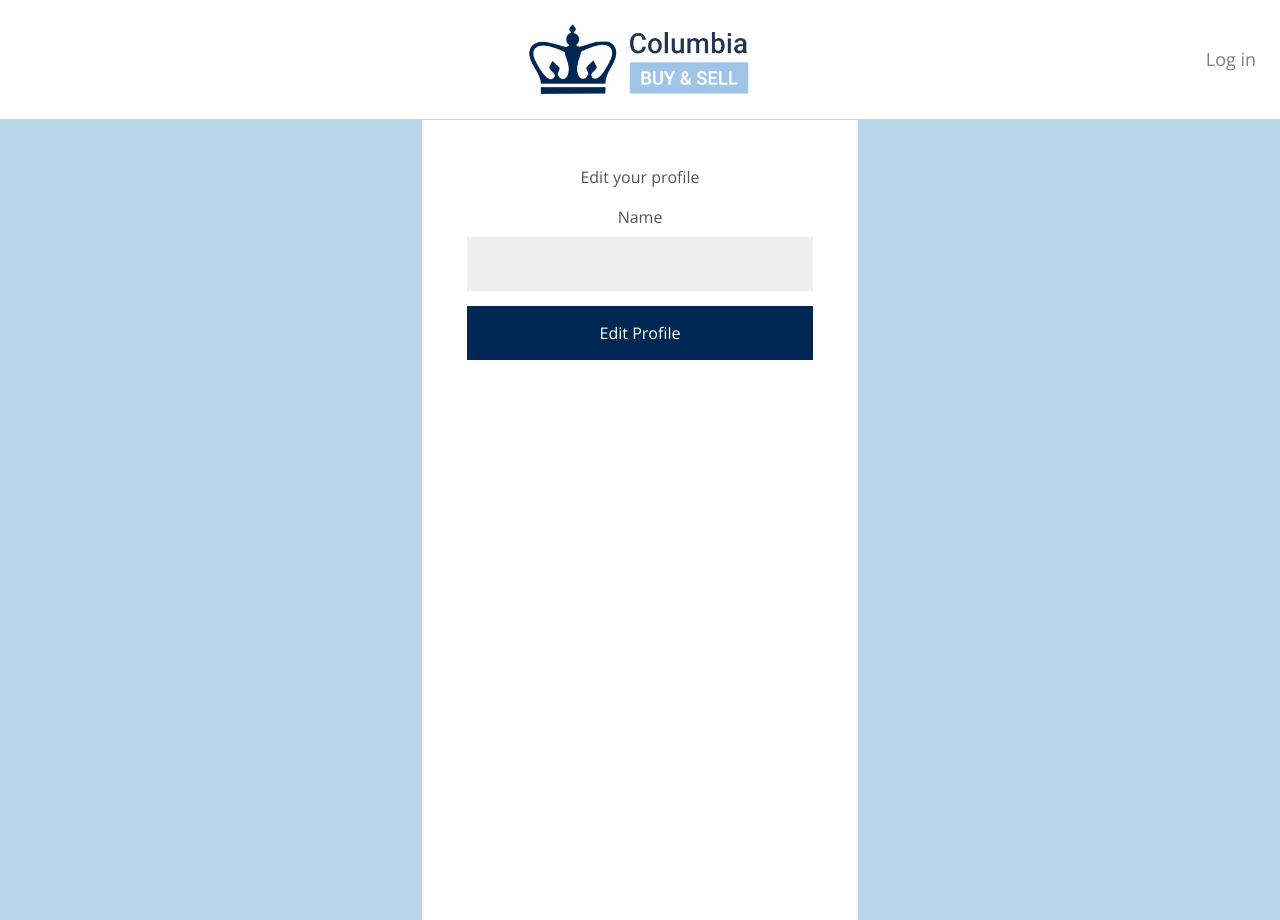
After one commit to nehajannu/w4111-proj1, a Flask app: template templates/settings.html in a window 1280 px wide. The commit adds this page. Run offline with Flask 2, Linux system fonts and the light colour scheme; the template is opened without the code that fills it, so the values that code supplies are empty; parts of the project's set-up code (start-up, migrations or seed data) failed here and were passed over; some libraries are stand-ins or nearby versions.

Commit message:
Add template for settings and add payment to menu

```diff
--- a/templates/application.html
+++ b/templates/application.html
@@ -96,6 +96,7 @@
             </a>
             <ul class="dropdown-menu">
               <li><a class="dropdown-item" href="/profile">Profile</a></li>
+              <li><a class="dropdown-item" href="#">Payment</a></li>
               <li><a class="dropdown-item" href="#">Settings</a></li>
               <li><a class="dropdown-item" href="/logout">Log out</a></li>
             </ul>
--- /dev/null
+++ b/templates/settings.html
@@ -0,0 +1,17 @@
+{% extends "application.html"%} {% block content %}
+<div class="add-product-box">
+  <form action="/add_product" method="post" class="add-form">
+    <p>Edit your profile</p>
+    <label for="username">Name</label><br />
+    <input
+      type="text"
+      name="username"
+      id="username"
+      class="add-form-input"
+      value="{{session['username']}}"
+      required
+    />
+    <input type="submit" value="Edit Profile" class="add-form-button" />
+  </form>
+</div>
+{% endblock %}
```
